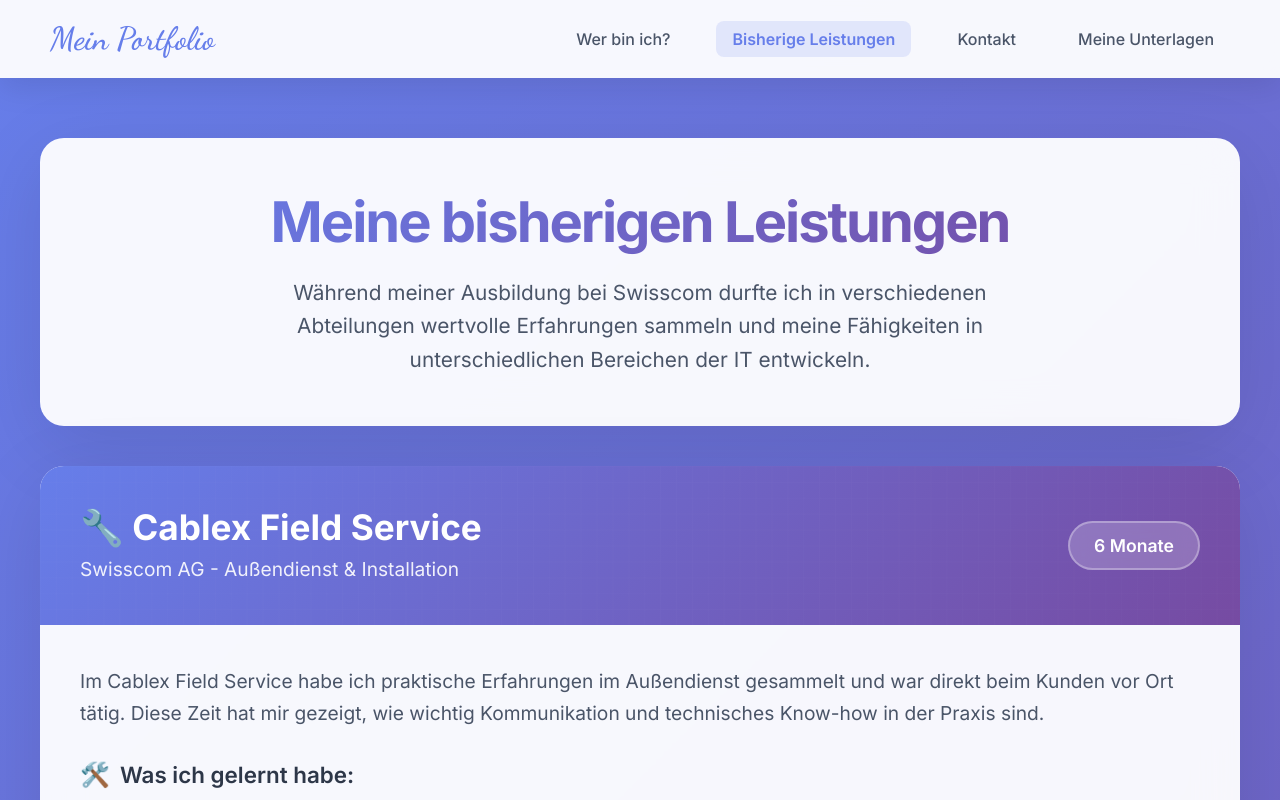
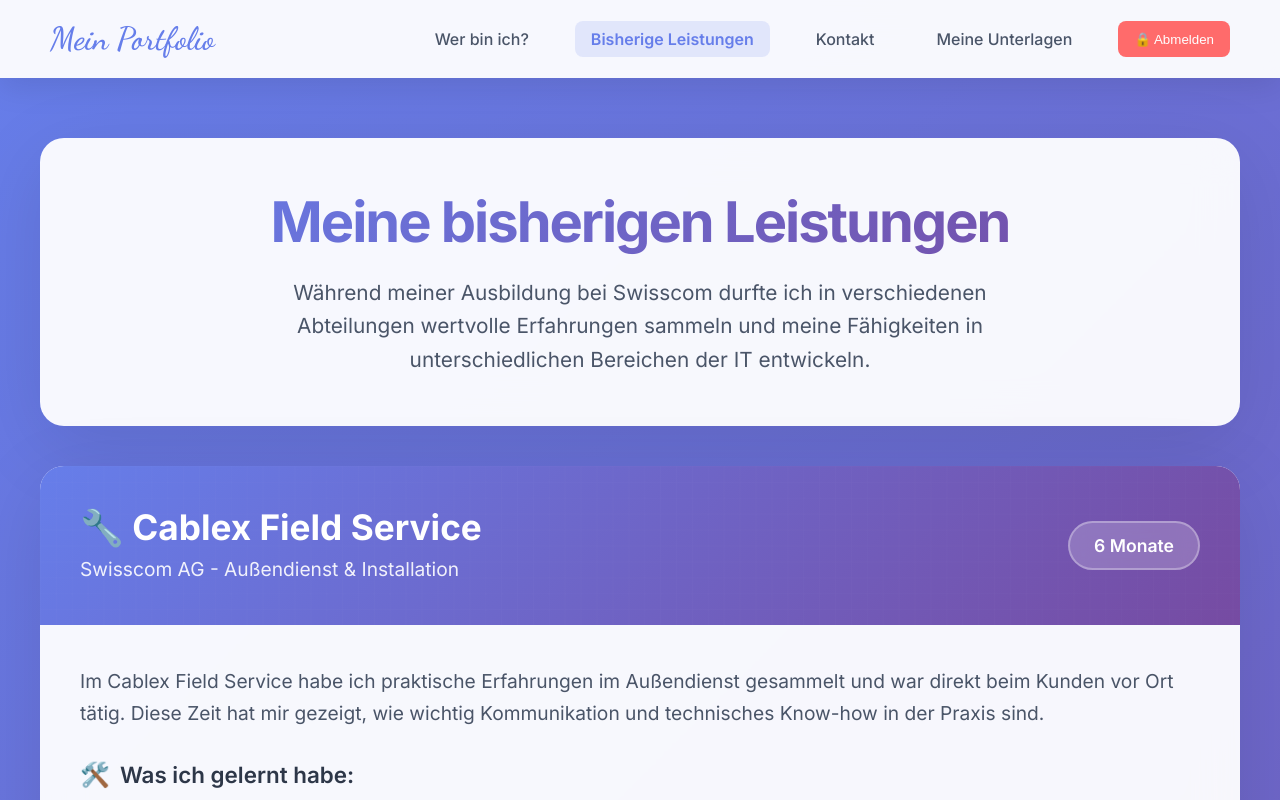
Before and after one commit to BokiKum/boris-portfolio, a website: page bisherige-leistungen.html in a window 1280 px wide. Shown: the top 800 px of the page. Drawn offline with Linux system fonts and the light colour scheme; sample sign-in values are in the browser's storage.

Commit message:
Update bisherige-leistungen.html

```diff
--- a/bisherige-leistungen.html
+++ b/bisherige-leistungen.html
@@ -5,6 +5,15 @@
   <meta name="viewport" content="width=device-width, initial-scale=1.0">
   <title>Bisherige Leistungen - Boris Kumbric</title>
   <link href="https://fonts.googleapis.com/css2?family=Inter:wght@300;400;500;600;700&family=Dancing+Script:wght@600&display=swap" rel="stylesheet">
+
+  <!-- Passwortschutz Script -->
+  <script>
+    // Sofortiger Auth-Check
+    if (!sessionStorage.getItem('portfolio_auth')) {
+      window.location.href = '/index.html';
+    }
+  </script>
+
   <style>
     * {
       margin: 0;
@@ -63,6 +72,22 @@
       font-size: 2rem;
       font-weight: 600;
       color: #667eea;
+    }
+
+    .logout-btn {
+      background: #ff6b6b;
+      color: white;
+      border: none;
+      padding: 8px 16px;
+      border-radius: 8px;
+      cursor: pointer;
+      font-weight: 500;
+      transition: all 0.3s ease;
+    }
+
+    .logout-btn:hover {
+      background: #ff5252;
+      transform: translateY(-2px);
     }
 
     .main-container {
@@ -311,6 +336,7 @@
     <a href="bisherige-leistungen.html" class="active">Bisherige Leistungen</a>
     <a href="kontakt.html">Kontakt</a>
     <a href="unterlagen.html">Meine Unterlagen</a>
+    <button class="logout-btn" onclick="logout()">🔒 Abmelden</button>
   </nav>
 </header>
 
@@ -435,5 +461,12 @@
   </div>
 </div>
 
+<script>
+  function logout() {
+    sessionStorage.removeItem('portfolio_auth');
+    window.location.href = '/index.html';
+  }
+</script>
+
 </body>
 </html>
```
